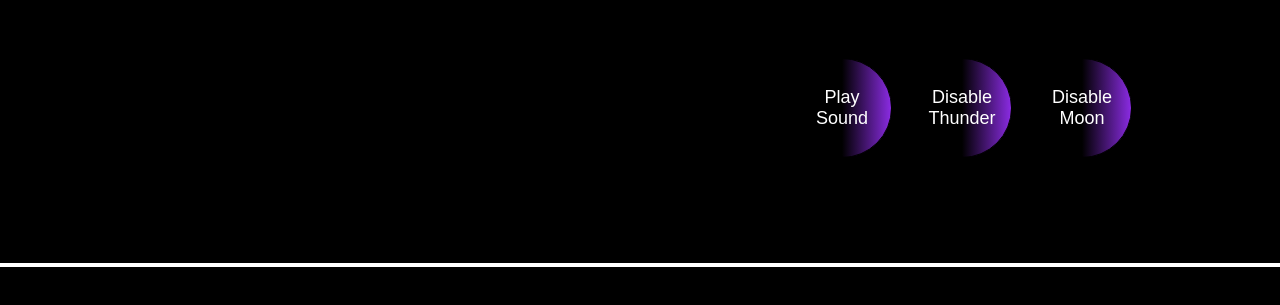
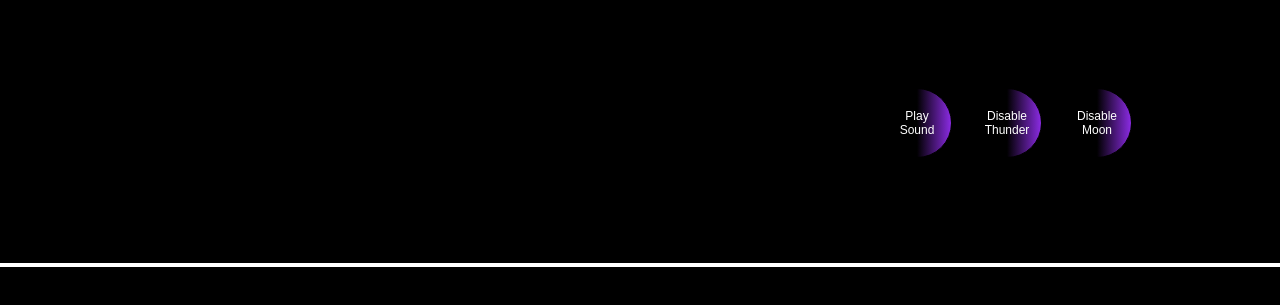
Before and after one commit to AlexanderHMagno/pixijs-gsap-rainy-window-vite, a React (Vite) app: page / in a window 1280 px wide. Shown: the part 537-842 px from the top of the page. Built offline with nearby package versions, Linux system fonts and the light colour scheme; no server answers.

Commit message:
Adding new interface

```diff
--- a/src/App.tsx
+++ b/src/App.tsx
@@ -22,9 +22,9 @@ const StyledButton = styled.button`
   background: linear-gradient(to right, #000000, #000000, #8A2BE2);
   border: 1px solid black;
   border-radius: 50%;
-  width: 100px;
-  height: 100px;
-  font-size: 18px;
+  width: 70px;
+  height: 70px;
+  font-size: 12px;
   color: white;
   cursor: pointer;
   margin: 5px 0;
@@ -109,12 +109,18 @@ function App() {
         heart.anchor.set(0.5);
         heart.position.copyFrom(event.global);
         heart.scale.set(1);
-        heart.alpha = 1;
+        heart.alpha = 0;
         app.stage.addChild(heart);
 
-        gsap.to(heart, {
+
+        gsap.timeline()
+        .to(heart, {
           alpha: 0.5,
           scale: 0.2,
+          duration: 0.1,
+          ease: 'power1.out',
+        })
+        .to(heart, {
           duration: 0.1,
           ease: 'power1.out',
           onComplete: () => {
```
Also changed, not shown: 1 other file (tests, documents, lock files or other folders).
